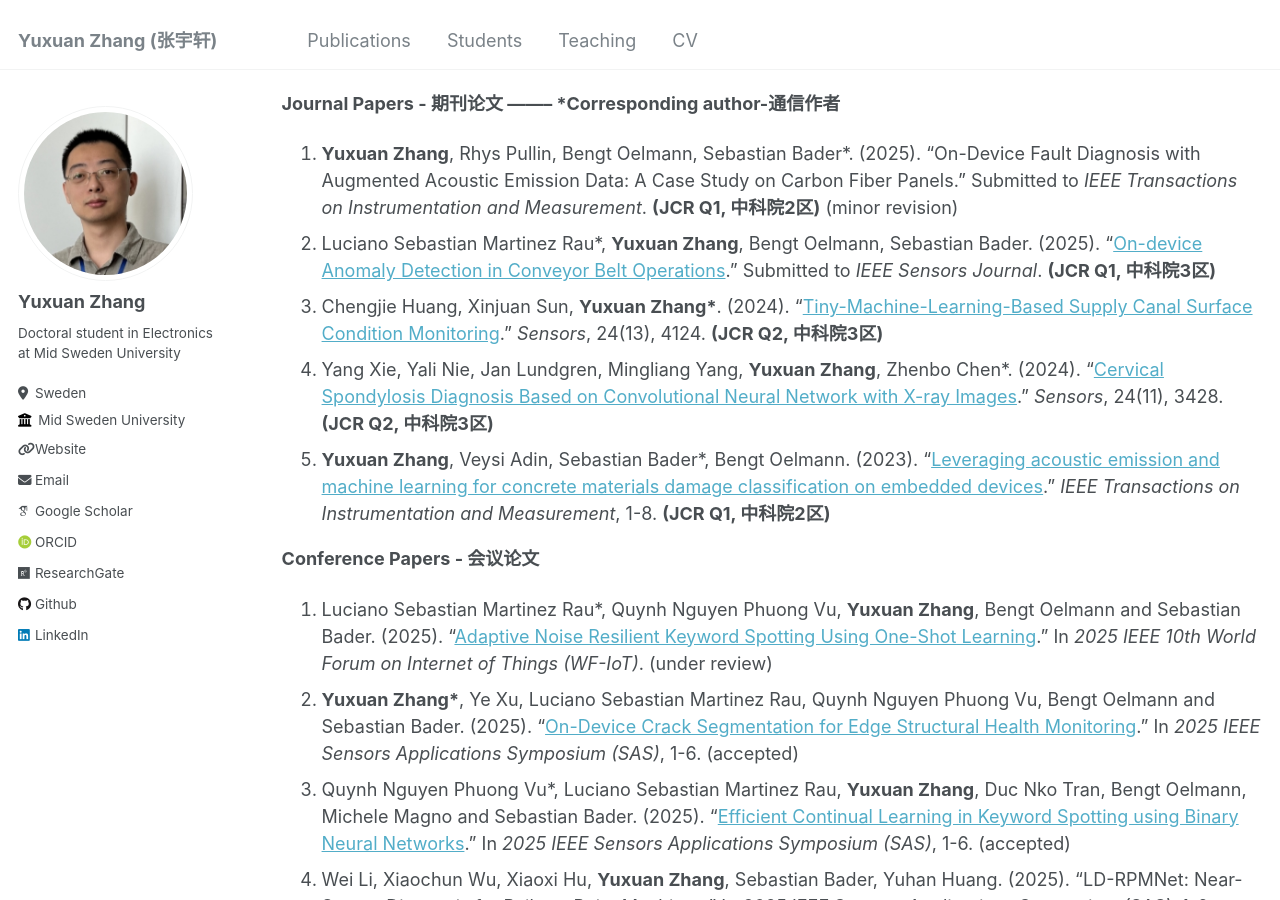
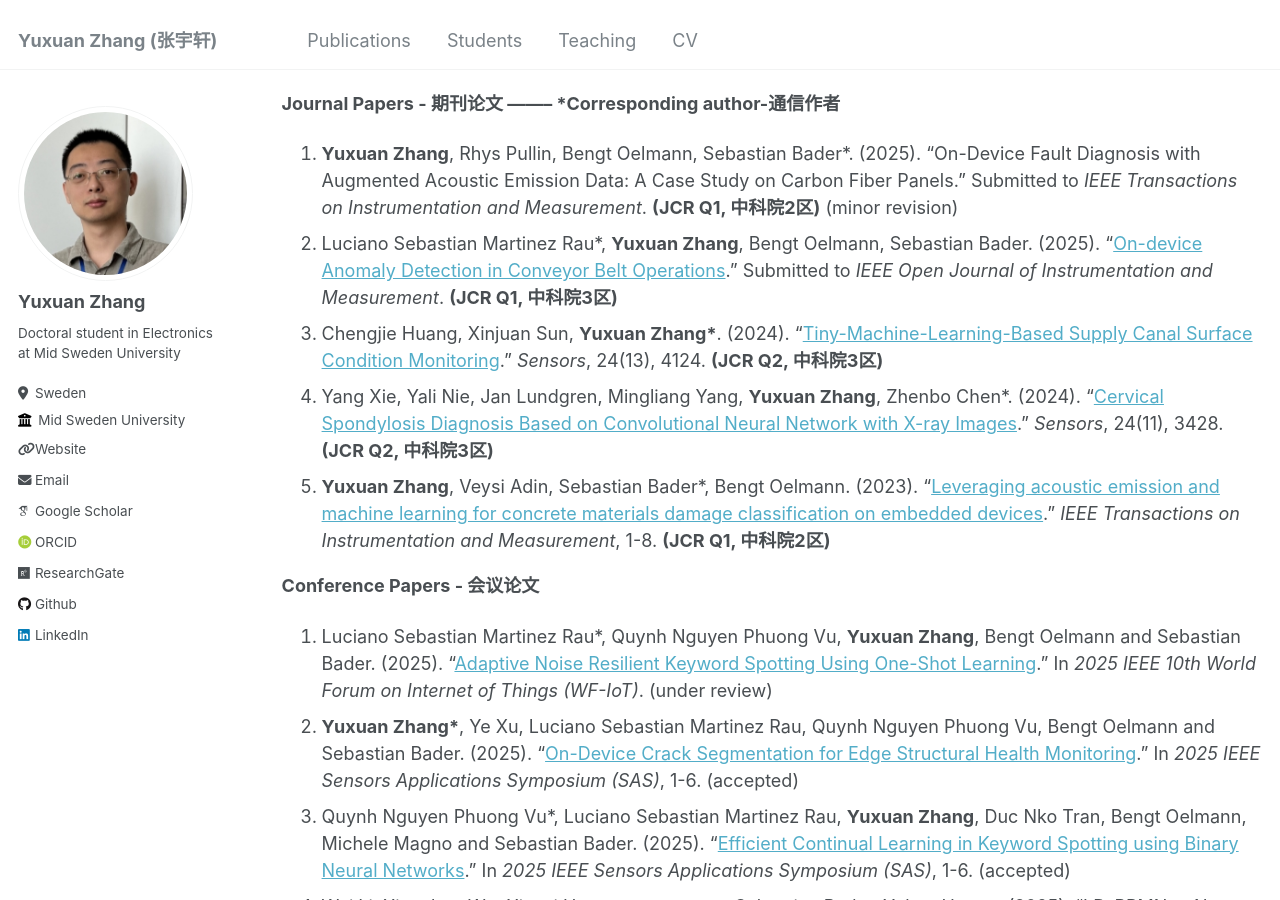
Before and after one commit to YuxuanZhang-96/YuxuanZhang-96.github.io, a Jekyll site: the page built from _pages/cv.md, in a window 1280 px wide and 900 px high, scrolled down 727 px. Built offline with Jekyll 4.4.1, drawn with Linux system fonts in a browser that asks for light colours; some web fonts are replaced.

Commit message:
Update cv.md

```diff
--- a/_pages/cv.md
+++ b/_pages/cv.md
@@ -35,7 +35,7 @@ Publications - 文章发表
 ======
 __Journal Papers - 期刊论文        --------        *Corresponding author-通信作者__
 1. __Yuxuan Zhang__, Rhys Pullin, Bengt Oelmann, Sebastian Bader*. (2025). "On-Device Fault Diagnosis with Augmented Acoustic Emission Data: A Case Study on Carbon Fiber Panels." Submitted to _IEEE Transactions on Instrumentation and Measurement_. __(JCR Q1, 中科院2区)__ (minor revision)
-2. Luciano Sebastian Martinez Rau*, __Yuxuan Zhang__, Bengt Oelmann, Sebastian Bader. (2025). "[On-device Anomaly Detection in Conveyor Belt Operations](https://arxiv.org/abs/2411.10729)." Submitted to _IEEE Sensors Journal_. __(JCR Q1, 中科院3区)__
+2. Luciano Sebastian Martinez Rau*, __Yuxuan Zhang__, Bengt Oelmann, Sebastian Bader. (2025). "[On-device Anomaly Detection in Conveyor Belt Operations](https://arxiv.org/abs/2411.10729)." Submitted to _IEEE Open Journal of Instrumentation and Measurement_. __(JCR Q1, 中科院3区)__
 3. Chengjie Huang, Xinjuan Sun, __Yuxuan Zhang*__. (2024). "[Tiny-Machine-Learning-Based Supply Canal Surface Condition Monitoring](https://www.mdpi.com/1424-8220/24/13/4124)." _Sensors_, 24(13), 4124. __(JCR Q2, 中科院3区)__
 4. Yang Xie, Yali Nie, Jan Lundgren, Mingliang Yang, __Yuxuan Zhang__, Zhenbo Chen*. (2024). "[Cervical Spondylosis Diagnosis Based on Convolutional Neural Network with X-ray Images](https://www.mdpi.com/1424-8220/24/11/3428)." _Sensors_, 24(11), 3428. __(JCR Q2, 中科院3区)__
 5. __Yuxuan Zhang__, Veysi Adin, Sebastian Bader*, Bengt Oelmann. (2023). "[Leveraging acoustic emission and machine learning for concrete materials damage classification on embedded devices](https://ieeexplore.ieee.org/document/10227301)." _IEEE Transactions on Instrumentation and Measurement_, 1-8. __(JCR Q1, 中科院2区)__
```
